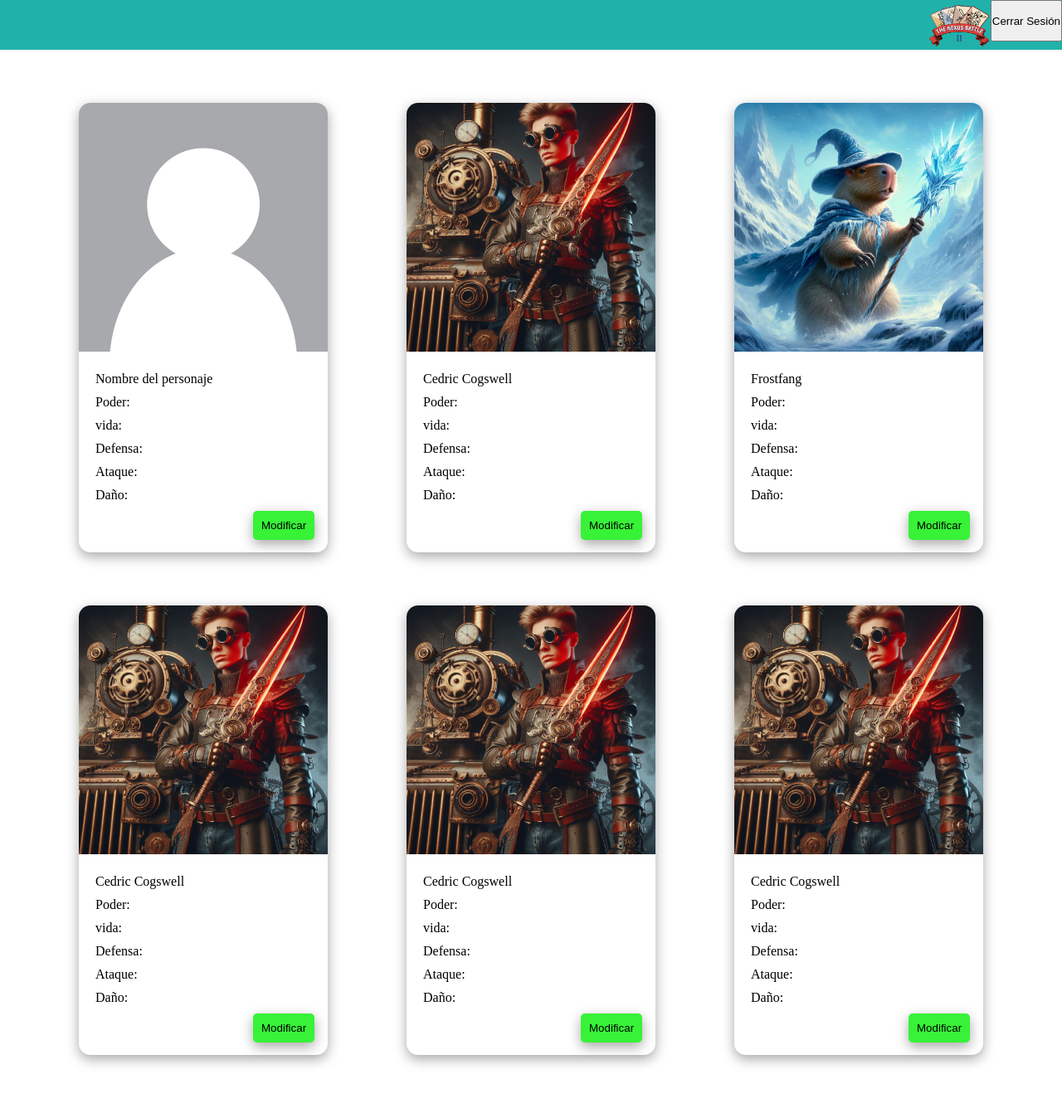
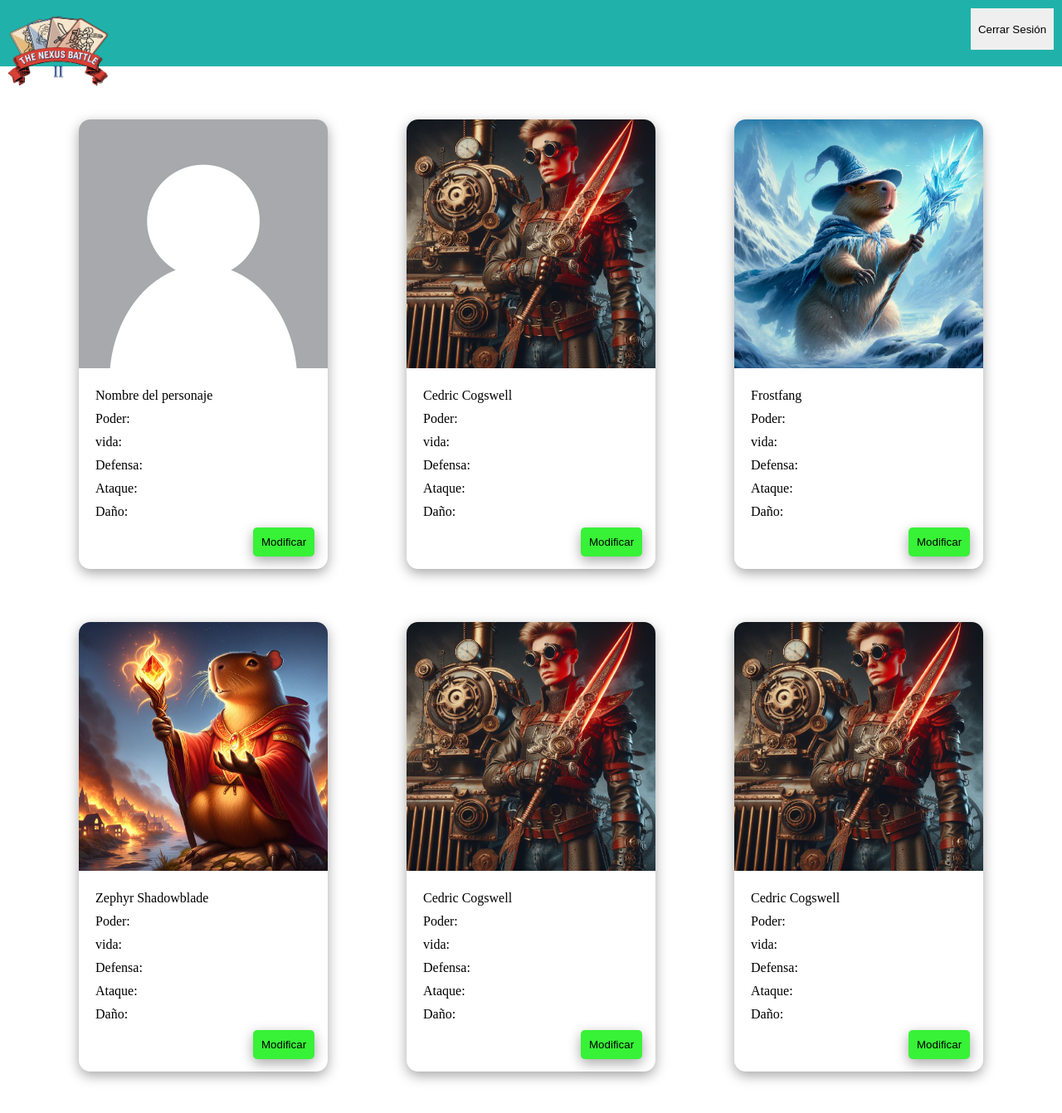
Before and after one commit to Proyecto-Integrador-II-Nexus-Battles/Inventario, a web app: file HTML/visualizacion_inventario.html in a window 1280 px wide. Shown: the whole page at 83% size. Before the commit the page ends 1285 px from the top, so only its background shows below. Run offline with its HTML, style and script files only (its server is not run), Linux system fonts and the light colour scheme.

Commit message:
actualizacion

```diff
--- a/CSS/visualizacion_inventario.css
+++ b/CSS/visualizacion_inventario.css
@@ -15,14 +15,20 @@
     flex-direction: row;
     background-color: lightseagreen;
     height: 60px;
-    justify-content: end;
+    justify-content: space-between;
+    padding: 10px;
+}
+
+.logo
+{
+    height: 100px;
 }
 
 .close
 {
     height: 50px;
-
-    position: relative;
+    border: none;
+    width: 100px;
 }
 
 .container
--- a/HTML/visualizacion_inventario.html
+++ b/HTML/visualizacion_inventario.html
@@ -8,7 +8,7 @@
 </head>
 <body>
     <nav>
-        <img src="../Imagenes/logo_nb2_v2.png" >
+        <img src="../Imagenes/logo_nb2_v2.png" class="logo" >
         <button class="close">Cerrar Sesión</button>
     </nav>
     <main>
@@ -58,9 +58,9 @@
         </div>
         <div class="container">
             <div class="carta">
-                <img src="../Imagenes/cedric.jpg" class="personajes">
+                <img src="../Imagenes/Zephyr Shadowblade.jpg" class="personajes">
                 <div class="datos">
-                    <p>Cedric Cogswell</p>
+                    <p>Zephyr Shadowblade</p>
                     <p>Poder:</p>
                     <p>vida:</p>
                     <p>Defensa:</p>
```
Also changed, not shown: Imagenes/Zephyr Shadowblade.jpg (added).
